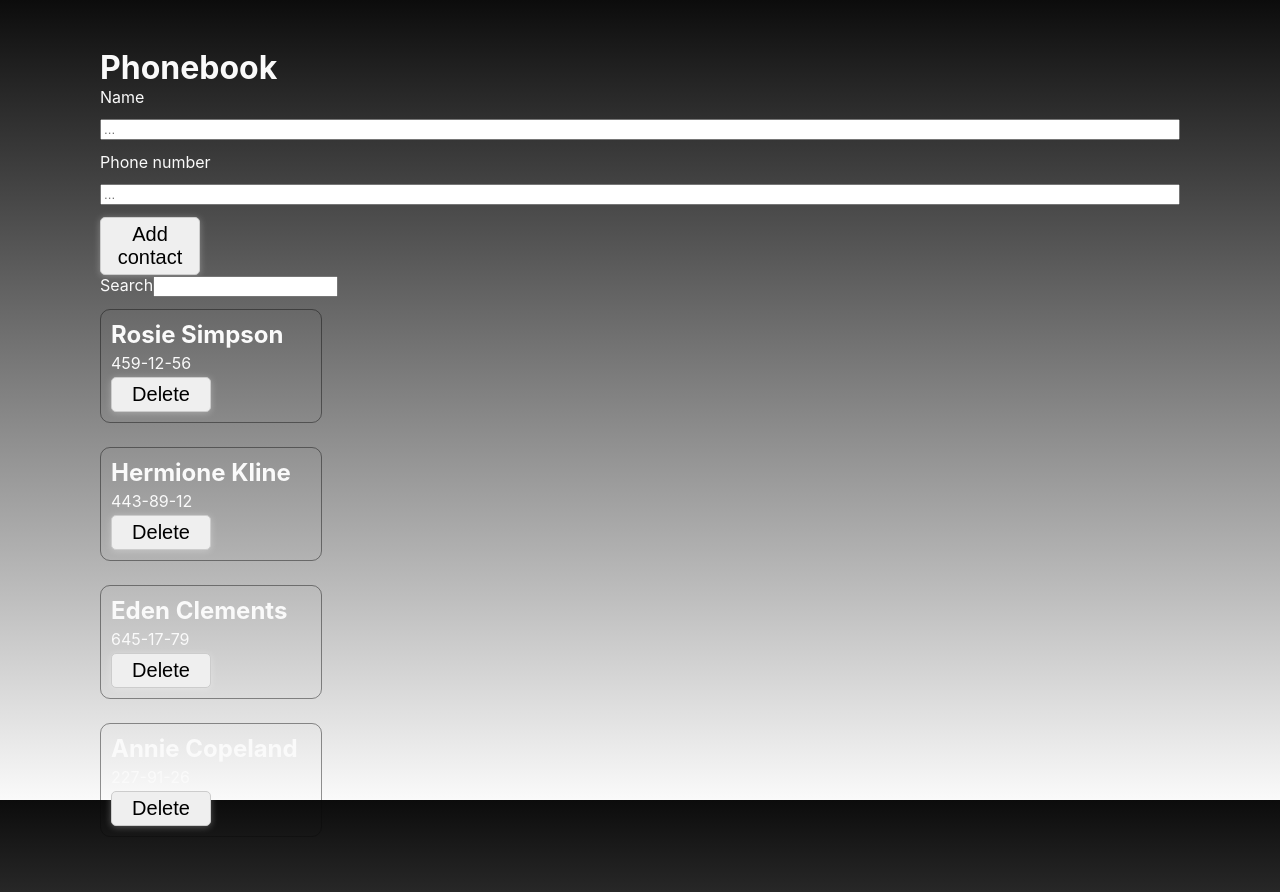
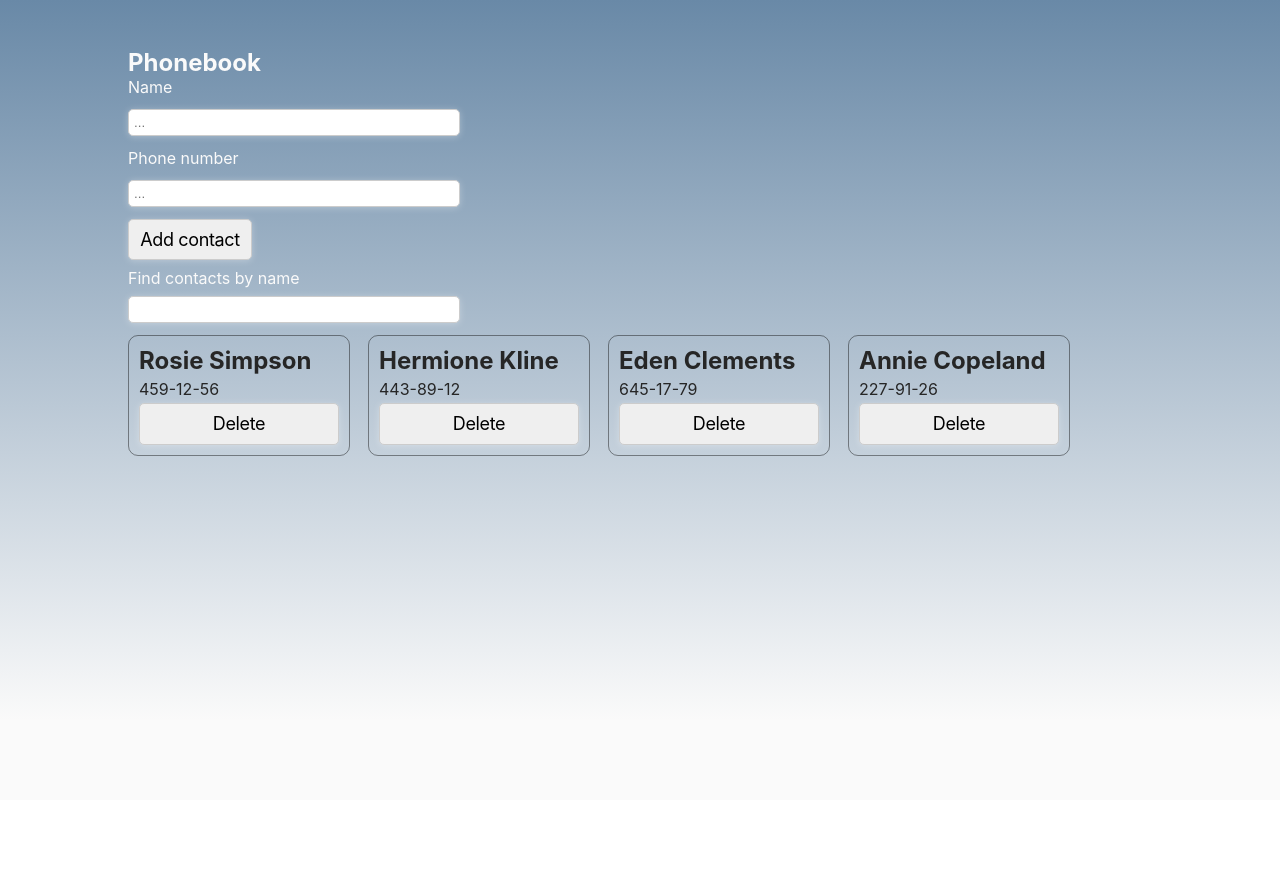
Before and after one commit to grizeus/goit-react-hw-08, a React (Vite) app: page / in a window 1280 px wide. Shown: the top 892 px of the page. After the commit the page ends 800 px from the top, so only its background shows below. Built offline with nearby package versions, Linux system fonts and the light colour scheme.

Commit message:
Styling (#5)
* add some styles

* replace id-gen with date manipulation stuff

```diff
--- a/package.json
+++ b/package.json
@@ -14,7 +14,6 @@
     "modern-normalize": "^3.0.1",
     "react": "^18.3.1",
     "react-dom": "^18.3.1",
-    "react-id-generator": "^3.0.2",
     "yup": "^1.4.0"
   },
   "devDependencies": {
--- a/src/components/App/App.jsx
+++ b/src/components/App/App.jsx
@@ -37,7 +37,6 @@ function App() {
 
   return (
     <div>
-      <h1>Phonebook</h1>
       <ContactForm onAdd={addContact} />
       <SearchBox value={search} onFilter={setSearch} />
       <ContactList contacts={filteredContacts} handleDelete={deleteContact} />
--- a/src/components/Contact/Contact.jsx
+++ b/src/components/Contact/Contact.jsx
@@ -5,7 +5,7 @@ const Contact = ({ id, name, phone, handleDelete }) => {
     <div className={css.contact}>
       <h2>{name}</h2>
       <p>{phone}</p>
-      <button onClick={() => handleDelete(id)}>Delete</button>
+      <button className={css["contact-btn"]} onClick={() => handleDelete(id)}>Delete</button>
     </div>
   );
 };
--- a/src/components/Contact/Contact.module.css
+++ b/src/components/Contact/Contact.module.css
@@ -1,4 +1,5 @@
 .contact {
+  color: #262626;
   width: 100%;
   margin: 12px 0;
   padding: 10px;
@@ -8,3 +9,18 @@
   flex-direction: column;
   gap: 4px;
 }
+
+.contact-btn {
+  font: inherit;
+  font-weight: 400;
+  font-size: 18px;
+  padding: 8px;
+  letter-spacing: -0.02em;
+  line-height: 130%;
+  transition: background-color 250ms ease-in-out, color 250ms ease-in-out;
+}
+
+.contact-btn:hover {
+  color: #fafafa;
+  background-color: #ff1111c0;
+}
--- a/src/components/ContactForm/ContactForm.jsx
+++ b/src/components/ContactForm/ContactForm.jsx
@@ -2,7 +2,6 @@ import css from "./ContactForm.module.css";
 import { useId } from "react";
 import { Formik, Field, Form, ErrorMessage } from "formik";
 import * as Yup from "yup";
-import nextId from "react-id-generator";
 
 const initialContact = {
   name: "",
@@ -26,28 +25,46 @@ const ContactForm = ({ onAdd }) => {
 
   const handleSubmit = (values, actions) => {
     onAdd({
-      id: nextId(),
+      // trick to generate unique id
+      id: (Date.now() + (Math.random().toFixed(3) * 1000)),
       ...values,
     });
-    actions.reset();
+    actions.resetForm();
   };
 
   return (
+    <section title="Create contact form">
+      <h1>Phonebook</h1>
       <Formik
         initialValues={initialContact}
         validationSchema={validationSchema}
         onSubmit={handleSubmit}>
         <Form className={css.form}>
           <label htmlFor={nameID}>Name</label>
-        <Field type="text" name="name" placeholder="..." id={nameID} />
-        <ErrorMessage name="name" component="span" />
+          <Field
+            className={css.input}
+            type="text"
+            name="name"
+            placeholder="..."
+            id={nameID}
+          />
+          <ErrorMessage className={css.error} name="name" component="span" />
 
           <label htmlFor={numberID}>Phone number</label>
-        <Field type="text" name="number" placeholder="..." id={numberID} />
-        <ErrorMessage name="number" component="span" />
-        <button type="submit">Add contact</button>
+          <Field
+            className={css.input}
+            type="text"
+            name="number"
+            placeholder="..."
+            id={numberID}
+          />
+          <ErrorMessage className={css.error} name="number" component="span" />
+          <button className={css["contact-btn"]} type="submit">
+            Add contact
+          </button>
         </Form>
       </Formik>
+    </section>
   );
 };
 
--- a/src/components/ContactForm/ContactForm.module.css
+++ b/src/components/ContactForm/ContactForm.module.css
@@ -3,3 +3,44 @@
   flex-direction: column;
   gap: 12px;
 }
+
+.input {
+  min-width: 180px;
+  width: 100%;
+  padding: 5px;
+  border-radius: 5px;
+  border: 1px solid #ccc;
+  box-shadow: 0 1px 7px rgba(255, 255, 255, 0.3);
+  transition: background-color 250ms ease-in-out;
+  @media screen and (min-width: 480px) {
+    width: 320px;
+  }
+}
+
+.input:focus,
+.input:hover {
+  outline: none;
+  background: #ccc;
+}
+
+.error {
+  width: 160px;
+  padding: 4px;
+  border: 0.5px solid #ff1111c0;
+  border-radius: 8px;
+  color: #ff1111c0;
+}
+
+.error::before {
+  content: "⚠️";
+  margin-right: 8px;
+}
+.contact-btn {
+  font: inherit;
+  font-weight: 400;
+  font-size: 18px;
+  padding: 8px;
+  letter-spacing: -0.02em;
+  line-height: 130%;
+  width: 124px;
+}
--- a/src/components/ContactList/ContactList.jsx
+++ b/src/components/ContactList/ContactList.jsx
@@ -3,8 +3,9 @@ import Contact from "../Contact/Contact";
 
 const ContactList = ({ contacts, handleDelete }) => {
   return (
-    <ul className={css.contactList}>
-      {contacts.map(({id, name, number}) => (
+    <section title="Contact list">
+      <ul className={css["contact-list"]}>
+        {contacts.map(({ id, name, number }) => (
           <Contact
             key={id}
             id={id}
@@ -14,6 +15,7 @@ const ContactList = ({ contacts, handleDelete }) => {
           />
         ))}
       </ul>
+    </section>
   );
 };
 
--- a/src/components/ContactList/ContactList.module.css
+++ b/src/components/ContactList/ContactList.module.css
@@ -1,6 +1,5 @@
-.contactList {
-  width: 200px;
-  display: flex;
-  flex-direction: column;
-  align-items: flex-start;
+.contact-list {
+  display: grid;
+  grid-template-columns: repeat(auto-fit, max(200px));
+  gap: 5px 40px;
 }
--- a/src/components/SearchBox/SearchBox.jsx
+++ b/src/components/SearchBox/SearchBox.jsx
@@ -1,20 +1,22 @@
 import { useId } from "react";
+import css from "./SearchBox.module.css";
 
 const SearchBox = ({ value, onFilter }) => {
   const searchID = useId();
   return (
-    <div>
-      <label htmlFor={searchID}>
-        Search
+    <section title="Search box">
+      <div className={css.wrapper}>
+        <label htmlFor={searchID}>Find contacts by name</label>
         <input
+          className={css["search-input"]}
           id={searchID}
           type="text"
           name="search"
           value={value}
           onChange={e => onFilter(e.target.value)}
         />
-      </label>
-    </div>
+      </div>
+    </section>
   );
 };
 
--- a/src/components/SearchBox/SearchBox.module.css
+++ b/src/components/SearchBox/SearchBox.module.css
@@ -0,0 +1,22 @@
+.wrapper {
+  margin-top: 8px;
+  display: flex;
+  flex-direction: column;
+  gap: 8px;
+  justify-content: flex-start;
+  align-items: flex-start;
+}
+
+.search-input {
+  min-width: 180px;
+  width: 100%;
+  padding: 5px;
+  border-radius: 5px;
+  border: 1px solid #ccc;
+  box-shadow: 0 1px 7px rgba(255, 255, 255, 0.3);
+  transition: background-color 250ms ease-in-out;
+
+  @media screen and (min-width: 480px) {
+    width: 320px;
+  }
+}
--- a/src/index.css
+++ b/src/index.css
@@ -1,5 +1,9 @@
 body {
-  padding: 48px 100px;
+  padding: 20px 16px;
+  @media screen and (min-width: 480px) {
+    padding: 48px 80px;
+  }
+
   margin: 0;
   font-family: -apple-system, BlinkMacSystemFont, "Segoe UI", "Roboto", "Oxygen",
     "Ubuntu", "Cantarell", "Fira Sans", "Droid Sans", "Helvetica Neue",
@@ -8,7 +12,7 @@ body {
   -moz-osx-font-smoothing: grayscale;
 
   color: #fafafa;
-  background-image: linear-gradient(to bottom, #0c0c0c, #fafafa);
+  background-image: linear-gradient(to bottom, #6989a7 0%, #fafafa 90%);
   background-repeat: no-repeat;
   background-attachment: fixed;
   background-size: cover;
@@ -43,7 +47,6 @@ a {
 }
 
 button {
-  width: 100px;
   font-size: 20px;
   padding: 5px;
   border-radius: 5px;
@@ -58,6 +61,6 @@ button:hover {
 }
 
 section {
-  max-width: 60dvw;
+  max-width: 80dvw;
   margin: 0 auto;
 }
```
Also changed, not shown: 1 other file (tests, documents, lock files or other folders). Lines whose indentation alone changed are shown as unchanged.
